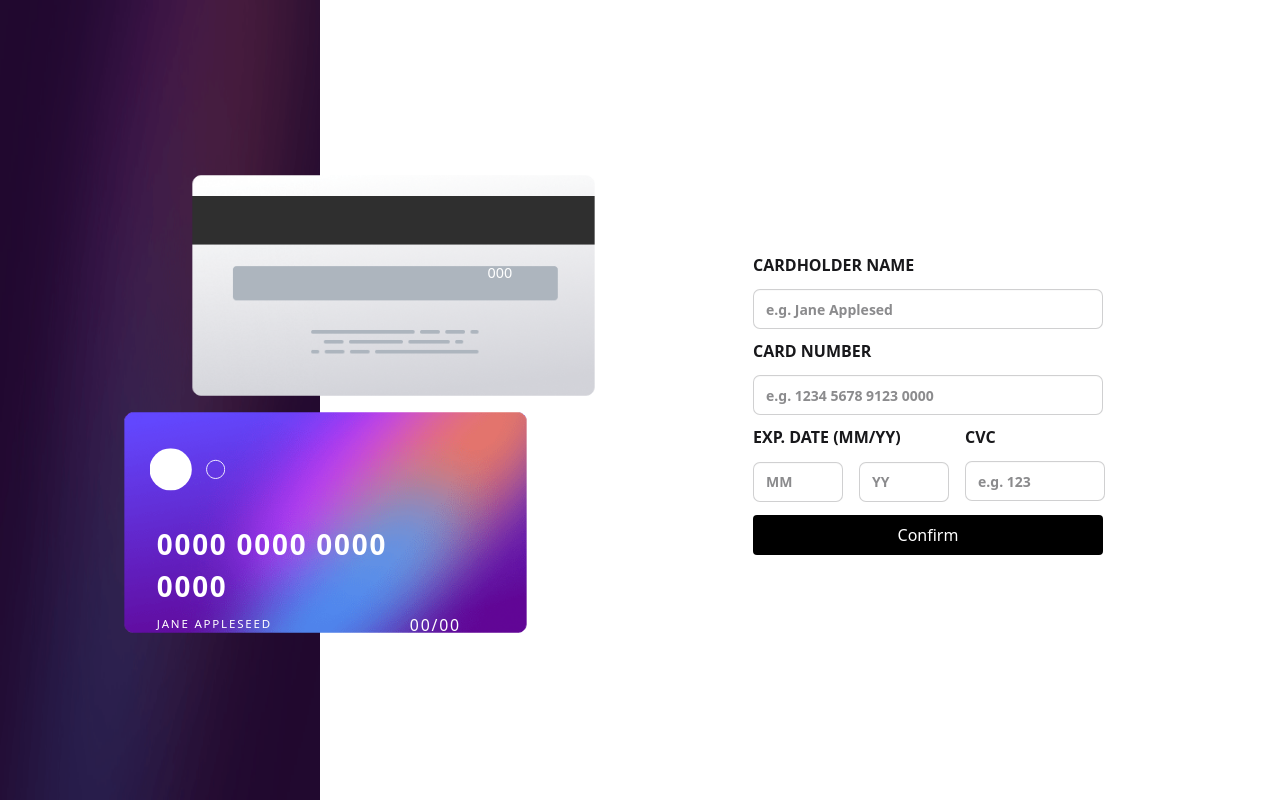
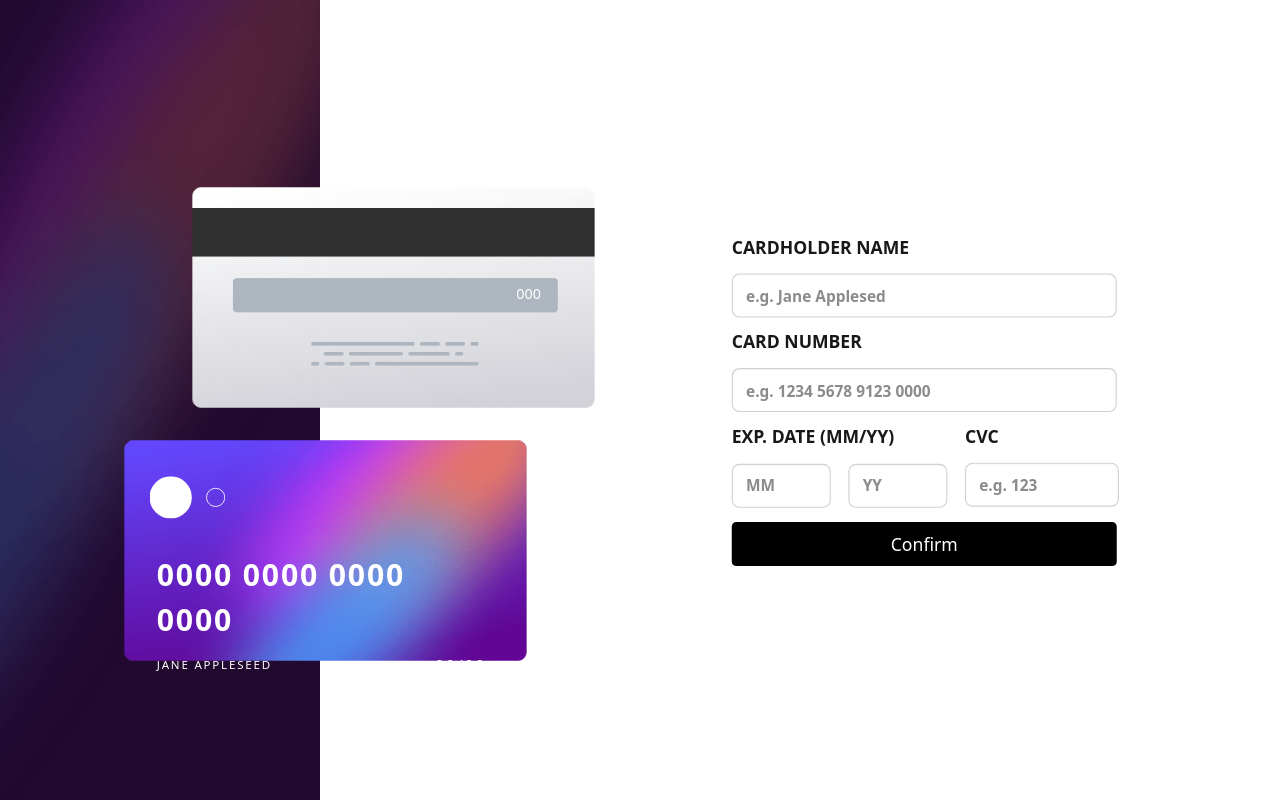
Before and after one commit to ItaloDev-Marcelo/Interactive-card-details-form-ts, a React (Vite) app: page / in a window 1280 px wide. Built offline with nearby package versions, Linux system fonts and the light colour scheme.

Commit message:
base do formulario concluida

```diff
--- a/src/components/CardsDisplay.tsx
+++ /dev/null
@@ -1,11 +0,0 @@
-import React from 'react'
-
-const CardsDisplay = () => {
-  return (
-    <div>
-
-    </div>
-  )
-}
-
-export default CardsDisplay
--- a/src/components/MainContainer.tsx
+++ b/src/components/MainContainer.tsx
@@ -3,7 +3,8 @@ interface MainFormate {children : React.ReactNode}
 
 const MainContainer = ({children}:MainFormate) => {
   return (
-    <main className='flex flex-col-reverse xl:flex-row-reverse xl:items-center xl:content-center xl:justify-around w-full h-[100vh] '>
+    <main className='flex flex-col-reverse xl:flex-row-reverse
+     items-center xl:content-center xl:justify-around w-full h-[100vh] '>
       {children}
     </main>
   )
--- a/src/index.css
+++ b/src/index.css
@@ -13,11 +13,29 @@ figure {
     transform: scale(.89)
 }
 
+@media(min-width: 768px) {
+     figure {
+    transform: scale(1)
+}
+
+   body {
+    background: url(./assets/images/bg-main-mobile.png) no-repeat;
+    background-size: 25% 100%;
+}
+
+
+}
+
 
 @media(min-width: 1280px) {
    body {
-    background: url(./assets/images/bg-main-mobile.png) no-repeat;
+    background: url(./assets/images/bg-main-desktop.png) no-repeat;
     background-size: 25% 100%;
+}
+
+
+form {
+    transform: scale(1.1)
 }
 
 
@@ -26,3 +44,23 @@ figure {
 }
 
 }
+
+
+
+@media(min-width: 1440px) {
+   body {
+    background: url(./assets/images/bg-main-desktop.png) no-repeat;
+    background-size: 25% 100%;
+}
+
+
+form {
+    transform: scale(1.2)
+}
+
+
+figure {
+    transform: scale(1.1)
+}
+
+}
--- a/src/layout/DetailsCardLayout.tsx
+++ b/src/layout/DetailsCardLayout.tsx
@@ -28,9 +28,10 @@ const DetailsCardLayout = () => {
 
   return (
     <>
-       <form onSubmit={handleSubmit(onSubmit)} className='w-[330px] md:w-[400px] xl:w-[425px] '>
-             <Input Data={inputFormate[0]} register={register}  inputErrorSms={errors} style='w-[325px] md:w-[300px] xl:w-[350px] '  />
-             <Input Data={inputFormate[1]} register={register}  inputErrorSms={errors} style='w-[325px] md:w-[300px] xl:w-[350px]'  />
+       <form onSubmit={handleSubmit(onSubmit)} className='w-[330px]
+       md:w-[400px]  xl:w-[425px] mt-[-1.2em] relative md:top-[-4.5rem] xl:top-0   xl:mt-0 '>
+             <Input Data={inputFormate[0]} register={register}  inputErrorSms={errors} style='w-[325px] md:w-[349px] xl:w-[350px] '  />
+             <Input Data={inputFormate[1]} register={register}  inputErrorSms={errors} style='w-[325px] md:w-[349px] xl:w-[350px]'  />
              <div className='flex flex-row flex-wrap'>
             <div className='flex flex-col'>
              <label className='fieldset-legend'>EXP. DATE (MM/YY)</label>
@@ -42,29 +43,31 @@ const DetailsCardLayout = () => {
 
               <Input Data={inputFormate[4]} register={register}  inputErrorSms={errors} style='w-[105px] md:w-[140px]'  />
              </div>
-              <Button type='submit' name='Confirm' style='w-[325px] md:w-[300px] xl:w-[350px]
-              h-[40px] bg-black text-white font-medium cursor-pointer rounded-[4px] hover:opacity-90' />
+              <Button type='submit' name='Confirm' style='w-[325px] md:w-[349px] xl:w-[350px]
+              h-[40px] bg-black text-white font-medium mb-2 cursor-pointer rounded-[4px] hover:opacity-90' />
 
        </form>
 
-       <div className=' relative flex flex-col '>
+       <div className=' relative md:top-[-7em] xl:top-5 space-y-4 flex flex-col '>
 
-           <figure className='relative top-20  xl:left-17 xl:top-2 '>
+           <figure className='relative top-23 md:left-15  xl:left-17  xl:top-2 '>
               <img src={BackCard} alt='' />
-              <div className='flex flex-col absolute xl:top-24 top-23 left-72 xl:left-82'>
+              <div className='flex flex-col absolute top-22 md:top-27 xl:top-26.5  left-74 md:left-90 '>
                  <p className='text-white text-[1em] font-medium '>{Cvc}</p>
               </div>
            </figure>
 
 
-           <figure className='relative right-2 top-[-1.3em] xl:right-0 xl:top-0  '>
+           <figure className='relative right-2 md:right-[4em] top-[-1.5em] xl:right-0 xl:top-0  '>
               <img src={FrontCard} alt=''  />
-              <img src={CardLogo} alt='' className='absolute top-7 left-5 xl:left-7 xl:top-10' />
-              <div className='flex flex-col  p-4 absolute top-22 left-1.5 xl:top-27 xl:left-5 w-[370px]'>
-                 <p className='text-white  text-[1.90em] xl:text-[1.93em] font-semibold tracking-[2px] mb-1.5'>{formateNums(CardNumber)}</p>
+              <img src={CardLogo} alt='' className='absolute top-7
+               left-5 md:left-10 md:top-12 xl:left-7 xl:top-10' />
+              <div className='flex flex-col
+               p-4 absolute top-22 md:top-27 left-1.5 md:left-7 xl:top-27 xl:left-5 w-[370px] xl:w-[400px]'>
+                 <p className='text-white  text-[1.90em] xl:text-[2.1em] font-semibold tracking-[2px] mb-1.5 xl:mb-3'>{formateNums(CardNumber)}</p>
                  <div className='flex justify-between items-center '>
                     <p className='text-white text-[.8em] font-medium tracking-[2px] uppercase'>{Name}</p>
-                    <p className='text-white text-[1.1em] font-medium tracking-[2px] mr-2 xl:mr-0'> {ExperationDateDay}/{ExperationDateYear}</p>
+                    <p className='text-white text-[1.1em] font-medium tracking-[2px] mr-2 xl:mr-0.5'> {ExperationDateDay}/{ExperationDateYear}</p>
                  </div>
               </div>
            </figure>
--- a/src/schema/Zod.shema.ts
+++ b/src/schema/Zod.shema.ts
@@ -5,7 +5,7 @@ import {z} from 'zod';
 export const CreditCardSchema = z.object({
      Name: z.string()
     .nonempty("Can't be blank")
-    .min(4, 'Name must have unless 4 letters '),
+    .min(4, 'Firt name and middle name '),
     CardNumber: z.string()
     .nonempty("Can't be blank")
     .regex(/^\d{16}/, 'Wrong format, numbers only'),
```
